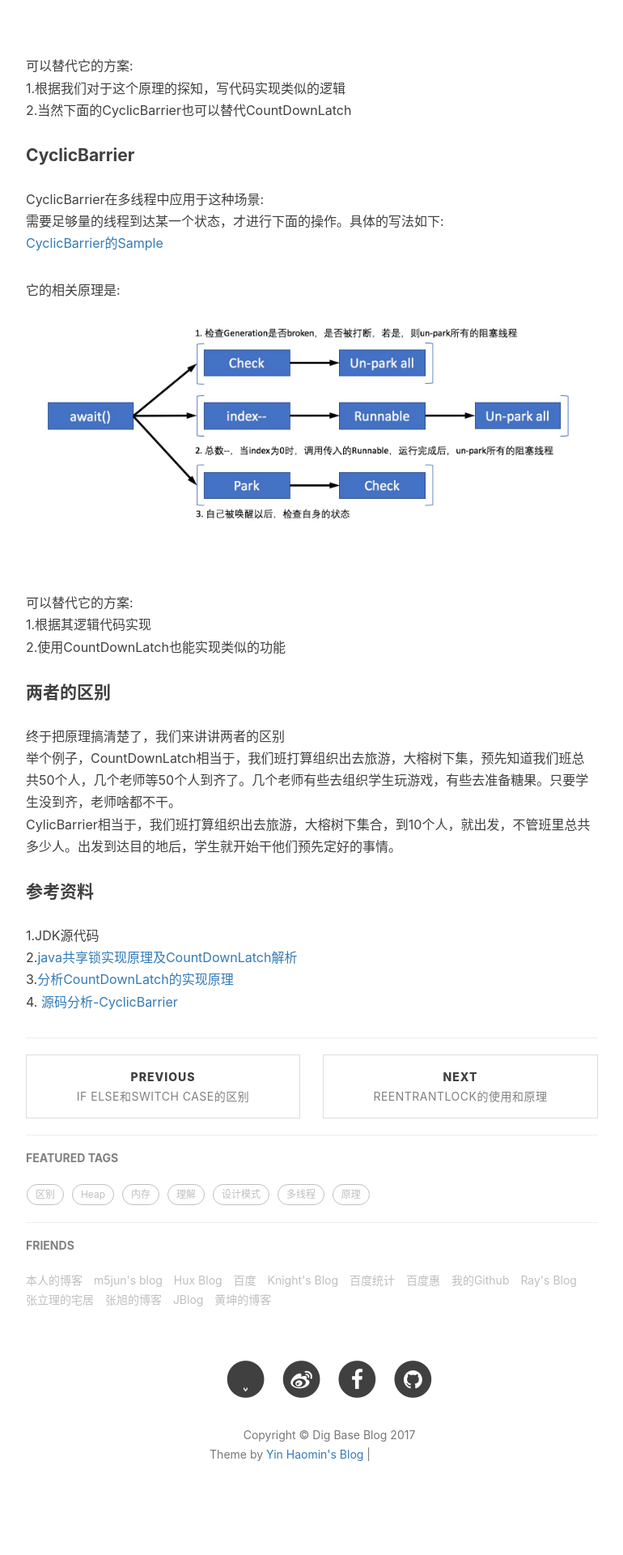
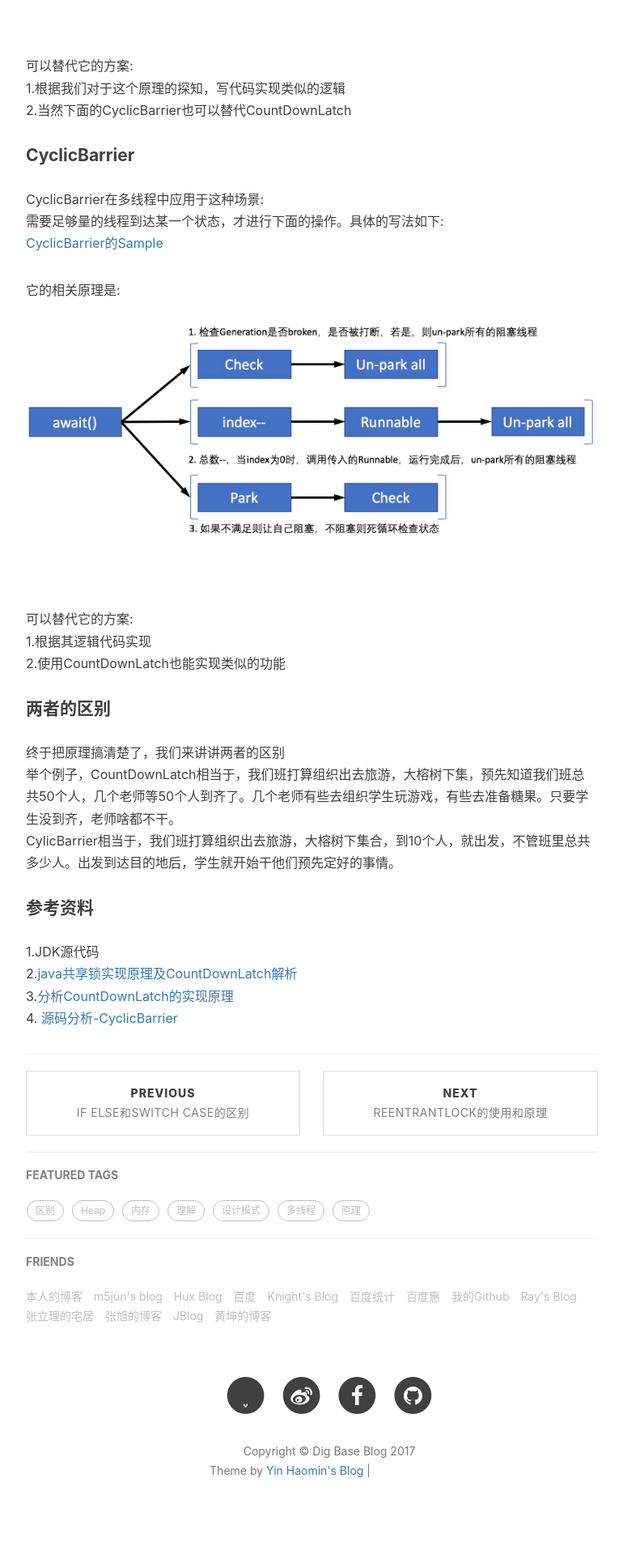
Before and after one commit to baiscjava/basicjava.github.io, a Jekyll site: the page built from _posts/2017-06-22-CountDownLatch和CyclicBarrier的原理.md, in a window 1280 px wide. Shown: the part 2024-3944 px from the top of the page at 81% size, without its empty margins (233-1003 px from the left). Built offline with Jekyll 4.4.1, drawn with Linux system fonts in a browser that asks for light colours; nearby versions of some CDN libraries; comment, search, counter and statistics services are not loaded; grey boxes are pictures that could not be loaded.

Commit message:
Update 2017-06-22-CountDownLatch和CyclicBarrier的原理.md

```diff
--- a/_posts/2017-06-22-CountDownLatch和CyclicBarrier的原理.md
+++ b/_posts/2017-06-22-CountDownLatch和CyclicBarrier的原理.md
@@ -36,7 +36,7 @@ CyclicBarrier在多线程中应用于这种场景:<br>
 [CyclicBarrier的Sample](https://github.com/yinhaomin/common-test/tree/master/common-test-service/src/main/java/com/baidu/common/test/service/cocurrency)
 
 它的相关原理是:<br>
-![gras](/images/aqs/CylicBarrier_theory.jpeg)<br>
+![gras](/images/aqs/CylicBarrier_theory2.jpeg)<br>
 
 可以替代它的方案:<br>
 1.根据其逻辑代码实现<br>
```
